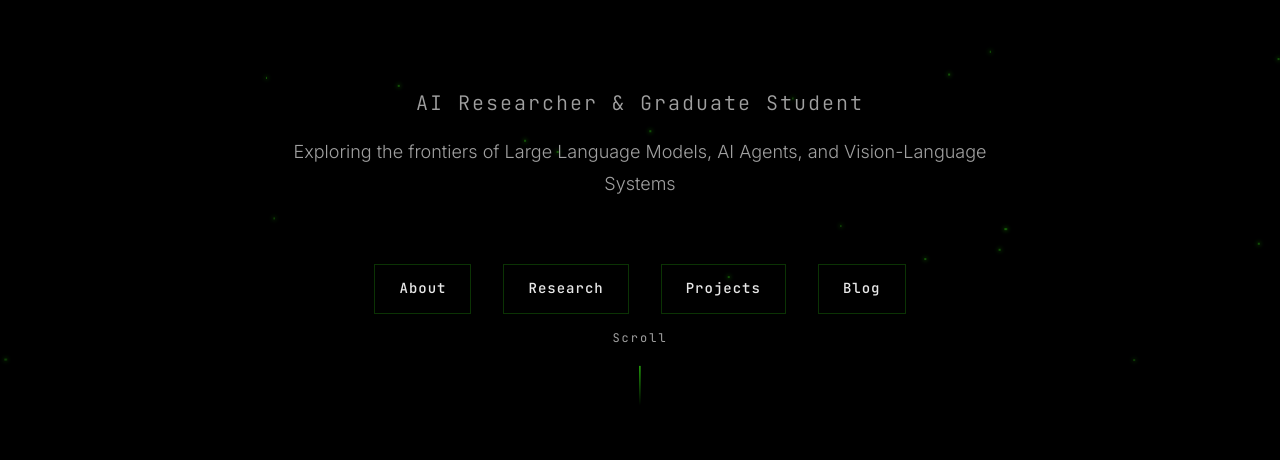
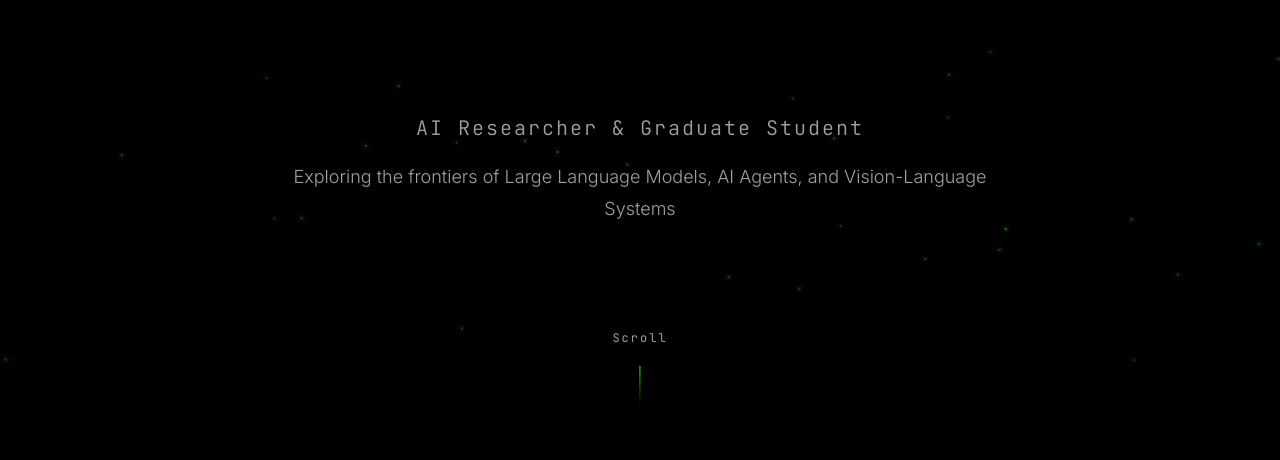
Before and after one commit to ailmd/ailmd.github.io, a plain HTML site: page index.html in a window 1280 px wide. Shown: the part 340-800 px from the top of the page. Drawn offline with Linux system fonts and the light colour scheme.

Commit message:
Update homepage content12

```diff
--- a/index.html
+++ b/index.html
@@ -23,12 +23,6 @@
       </h1>
       <p class="hero-subtitle">AI Researcher & Graduate Student</p>
       <p class="hero-tagline">Exploring the frontiers of Large Language Models, AI Agents, and Vision-Language Systems</p>
-      <div class="hero-links">
-        <a href="#about" class="hero-link">About</a>
-        <a href="#research" class="hero-link">Research</a>
-        <a href="#projects" class="hero-link">Projects</a>
-        <a href="#blog" class="hero-link">Blog</a>
-      </div>
     </div>
     <div class="scroll-indicator">
       <span>Scroll</span>
--- a/script.js
+++ b/script.js
@@ -215,8 +215,8 @@ function initParticles() {
   const particlesContainer = document.getElementById('particles');
   if (!particlesContainer) return;
 
-  // 低密度：只创建15-20个粒子
-  const particleCount = 18;
+  // 低密度：只创建30个粒子
+  const particleCount = 30;
 
   for (let i = 0; i < particleCount; i++) {
     const particle = document.createElement('div');
```
